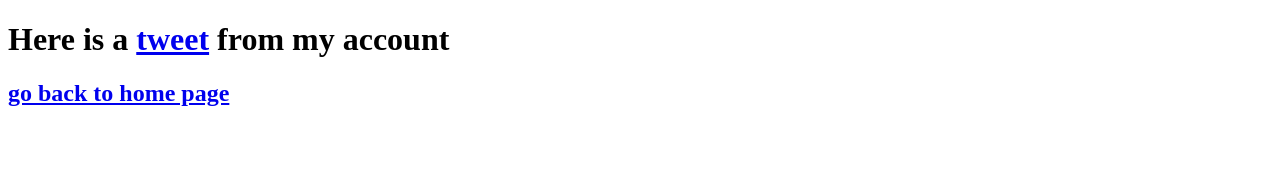
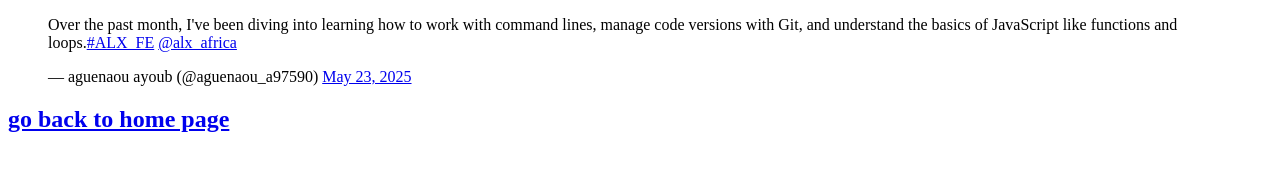
Before and after one commit to AGUENAOU-AYOUB/My_First_Portfolio, a plain HTML site: page html_basic/tweets.html in a window 1280 px wide. Drawn offline with Linux system fonts and the light colour scheme.

Commit message:
first commit

```diff
--- a/html_basic/tweets.html
+++ b/html_basic/tweets.html
@@ -8,7 +8,15 @@
 </head>
 
 <body>
-<h1>Here is a <a href="https://x.com/aguenaou_a97590/status/1925745610394632599">tweet</a> from my account</h1>
+<blockquote class="twitter-tweet">
+    <p lang="en" dir="ltr">Over the past month, I&#39;ve been diving into learning how to work with command lines,
+        manage code versions with Git, and understand the basics of JavaScript like functions and loops.<a
+            href="https://twitter.com/hashtag/ALX_FE?src=hash&amp;ref_src=twsrc%5Etfw">#ALX_FE</a> <a
+            href="https://twitter.com/alx_africa?ref_src=twsrc%5Etfw">@alx_africa</a></p>&mdash; aguenaou ayoub
+    (@aguenaou_a97590) <a href="https://twitter.com/aguenaou_a97590/status/1925745610394632599?ref_src=twsrc%5Etfw">May
+        23, 2025</a>
+</blockquote>
+<script async src="https://platform.twitter.com/widgets.js" charset="utf-8"></script>
 <h2><a href="/html_basic/index.html">go back to home page</a></h2>
 </body>
 
```
